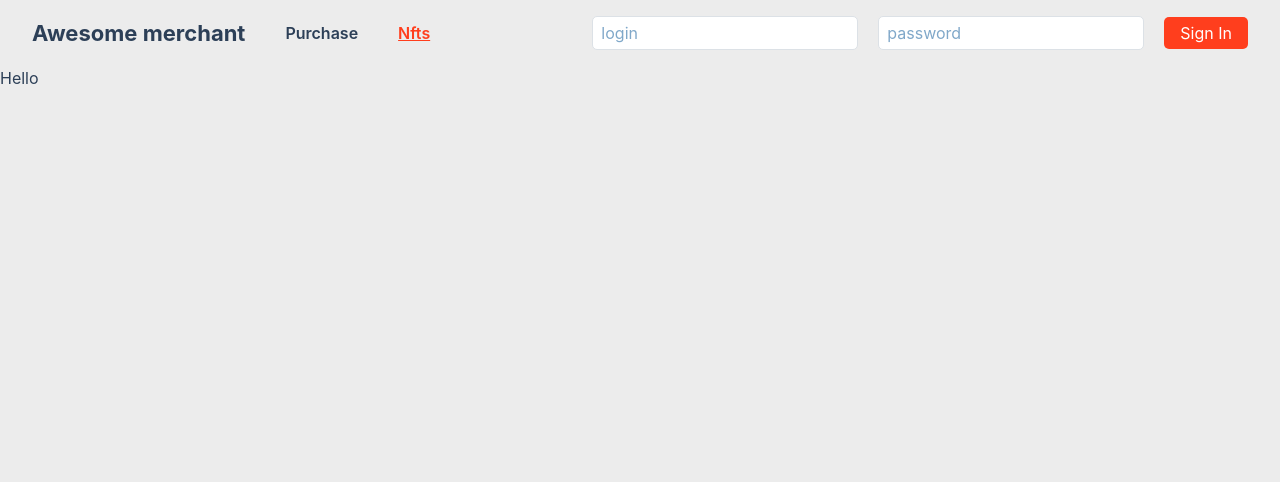
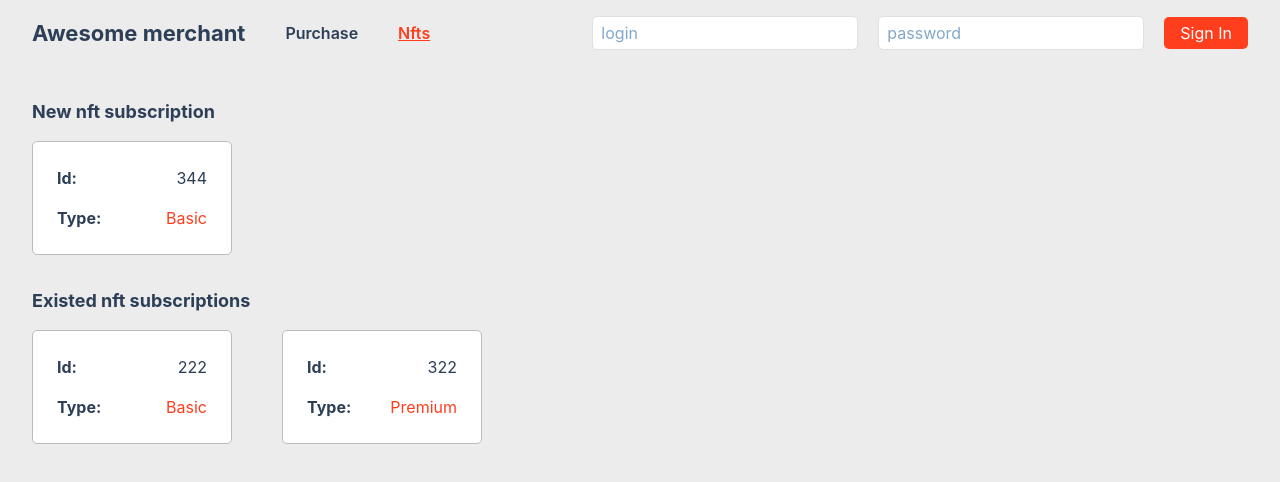
Before and after one commit to dexolacom/LA-MerchantMockFrontend2, a React (Create React App) app: page /nfts in a window 1280 px wide. Shown: the top 482 px of the page. Built offline with nearby package versions, Linux system fonts and the light colour scheme.

Commit message:
ADD | styles for nfts page

```diff
--- a/src/components/Card/Card.tsx
+++ b/src/components/Card/Card.tsx
@@ -8,7 +8,7 @@ const Card:React.FC<CardProps> = ({title, price, text, setIsSubPurchased}) => {
     <Wrapper>
       <Content>
         <Title fontSize={'22px'}>{title}</Title>
-        <Text>{text}</Text>
+        <Text margin='0 0 16px 0'>{text}</Text>
         <Title fontSize={'55px'}>{price}</Title>
         <Button onClick={() => setIsSubPurchased(true)}>Purchase</Button>
       </Content>
--- a/src/components/Cards/styles.ts
+++ b/src/components/Cards/styles.ts
@@ -4,4 +4,8 @@ export const CardsContainer = styled.div`
   display: flex;
   margin-top: 32px;
   gap: 50px;
+
+  @media (max-width: 768px) {
+    flex-direction: column;
+  }
 `
--- a/src/components/Header/styles.ts
+++ b/src/components/Header/styles.ts
@@ -17,6 +17,11 @@ export const InputsContainer = styled.div`
   justify-content: space-between;
   align-items: center;
   gap: 20px;
+
+  @media (max-width: 768px) {
+    gap: 10px;
+  }
+
 `
 
 export const Input = styled.input`
@@ -35,6 +40,11 @@ export const TitleContainer = styled.div`
   display: flex;
   gap: 40px;
   align-items: center;
+
+  @media (max-width: 768px) {
+    gap: 15px;
+  }
+
 `
 
 export const RouterNavLink = styled(NavLink)`
--- /dev/null
+++ b/src/components/NftCard/NftCard.tsx
@@ -0,0 +1,26 @@
+import React from 'react';
+import { Content, Wrapper } from './styles';
+import { NftCardProps } from '../types';
+import { Title, Text, FlexRow } from '../theme';
+
+
+const NftCard:React.FC<NftCardProps> = ({card}) => {
+  const { id, type } = card
+
+  return (
+    <Wrapper>
+      <Content>
+        <FlexRow margin='0 0 16px 0'>
+          <Title margin='0' fontSize='16px'>Id:</Title>
+          <Text>{id}</Text>
+        </FlexRow>
+        <FlexRow>
+          <Title margin='0' fontSize='16px'>Type:</Title>
+          <Text color='#ff3e1d'>{type}</Text>
+        </FlexRow>
+      </Content>
+    </Wrapper>
+  );
+};
+
+export default NftCard;
--- /dev/null
+++ b/src/components/NftCard/styles.ts
@@ -0,0 +1,12 @@
+import styled from 'styled-components';
+
+export const Wrapper = styled.div`
+  background-color: #fff;
+  border: 1px solid #b8bdbe;
+  border-radius: 5px;
+  width: 200px;
+`
+
+export const Content = styled.div`
+  padding: 1.5em;
+`
--- a/src/components/theme.ts
+++ b/src/components/theme.ts
@@ -29,14 +29,22 @@ export const Link = styled.a<{background?: string, padding?: string, margin?: st
   }
 `;
 
-export const Title = styled.h1<{color?: string, fontSize?: string, margin?: string | number}>`
+export const Title = styled.h3<{color?: string, fontSize?: string, margin?: string | number}>`
   font-size: ${({fontSize}) => fontSize ?? '#2c3f57'};
   color: ${({color}) => color ?? '#2c3f57'};
   margin: ${({margin}) => margin ?? '0 0 16px 0'};
 `
 
-export const Text = styled.p<{color?: string}>`
+export const Text = styled.span<{color?: string, margin?: string}>`
   font-size: 16px;
-  margin-bottom: 16px;
+  margin: ${({margin}) => margin ?? '0'};
   color: ${({color}) => color ?? '#2c3f57'};
 `
+
+export const FlexRow = styled.div<{margin?: string}>`
+  display: flex;
+  justify-content: space-between;
+  align-items: center;
+  width: 100%;
+  margin: ${({margin}) => margin ?? '0'};
+`
--- a/src/pages/NftsPage/NftsPage.tsx
+++ b/src/pages/NftsPage/NftsPage.tsx
@@ -1,11 +1,44 @@
 import React from 'react';
+import { Title } from '../../components/theme';
+import { CardsContainer, Wrapper, CardsSection } from './styles';
+import NftCard from '../../components/NftCard/NftCard';
+
+const cardsInfo = [
+  {
+    type: 'Basic',
+    id: 222
+  },
+  {
+    type: 'Premium',
+    id: 322
+  },
+]
+
+const newCard = {
+  type: 'Basic',
+  id: 344
+}
 
 
 const NftsPage = () => {
   return (
-    <div>
-      Hello
-    </div>
+    <Wrapper>
+      <CardsSection>
+        <Title fontSize='18px' margin='0 0 16px 0'>New nft subscription</Title>
+        <CardsContainer>
+          <NftCard card={newCard}/>
+        </CardsContainer>
+      </CardsSection>
+      <CardsSection>
+        <Title fontSize='18px'>Existed nft subscriptions</Title>
+        <CardsContainer>
+          {cardsInfo.map((card, index) => (
+            <NftCard card={card} key={index}/>
+          ))}
+        </CardsContainer>
+      </CardsSection>
+
+    </Wrapper>
   );
 };
 
--- /dev/null
+++ b/src/pages/NftsPage/styles.ts
@@ -0,0 +1,17 @@
+import styled from 'styled-components';
+
+export const Wrapper = styled.div`
+  padding: 2em 2em;
+`
+
+export const CardsSection = styled.section`
+  margin-bottom: 32px;
+`
+
+export const CardsContainer = styled.div`
+  display: flex;
+  flex-wrap: wrap;
+  justify-content: start;
+  align-items: center;
+  gap: 50px;
+`
--- a/src/pages/PurchasePage/PurchasePage.tsx
+++ b/src/pages/PurchasePage/PurchasePage.tsx
@@ -26,7 +26,7 @@ const PurchasePage:React.FC<LoginProps> = ({ isUserLogged, setIsUserLogged }) =>
             <LinkContainer>
               <Link href={getUrl('activate')} target='_blank'>Activate subscription with LA</Link>
             </LinkContainer>
-            <Title margin={0}>Choose your plan</Title>
+            <Title margin={0} fontSize='22px'>Choose your plan</Title>
             {/*@ts-ignore*/}
             <Cards setIsSubPurchased={setIsSubPurchased}/>
           </>
```
Also changed, not shown: src/components/types.ts (+7 -0 lines).
